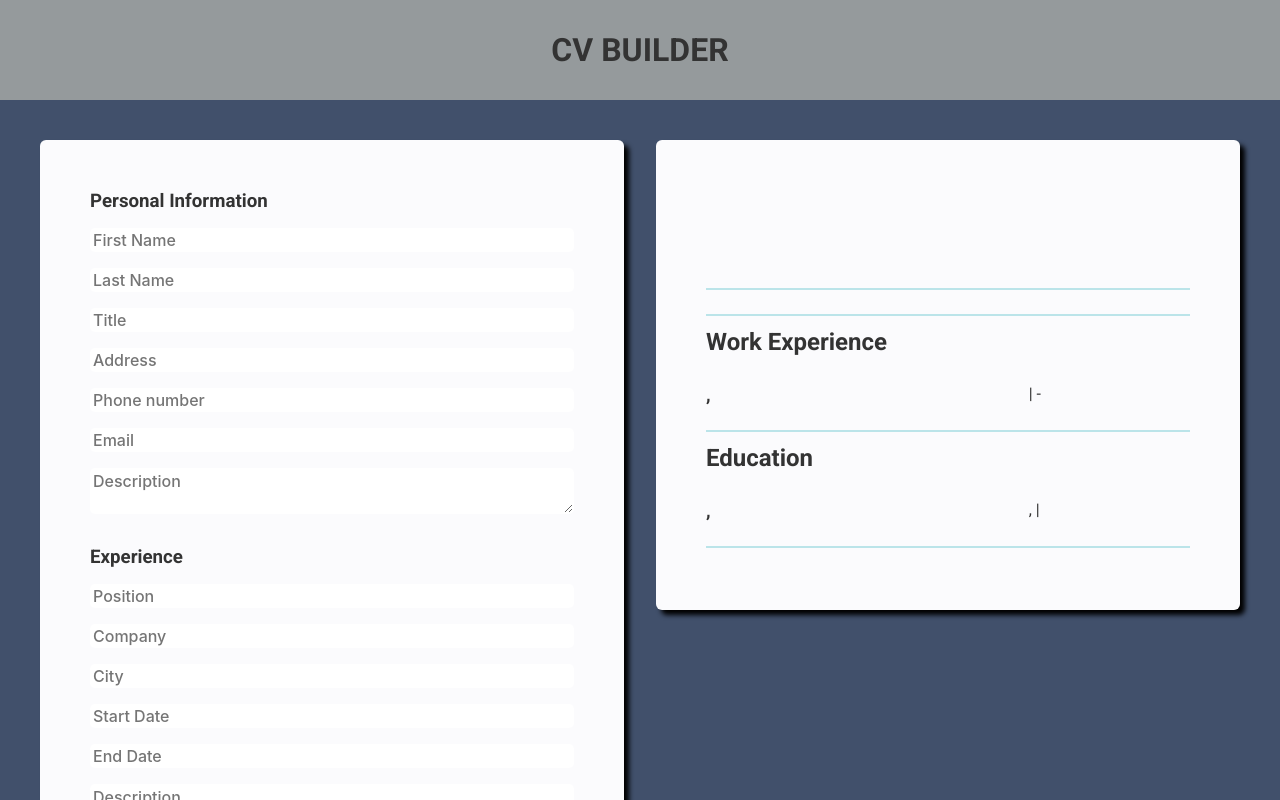
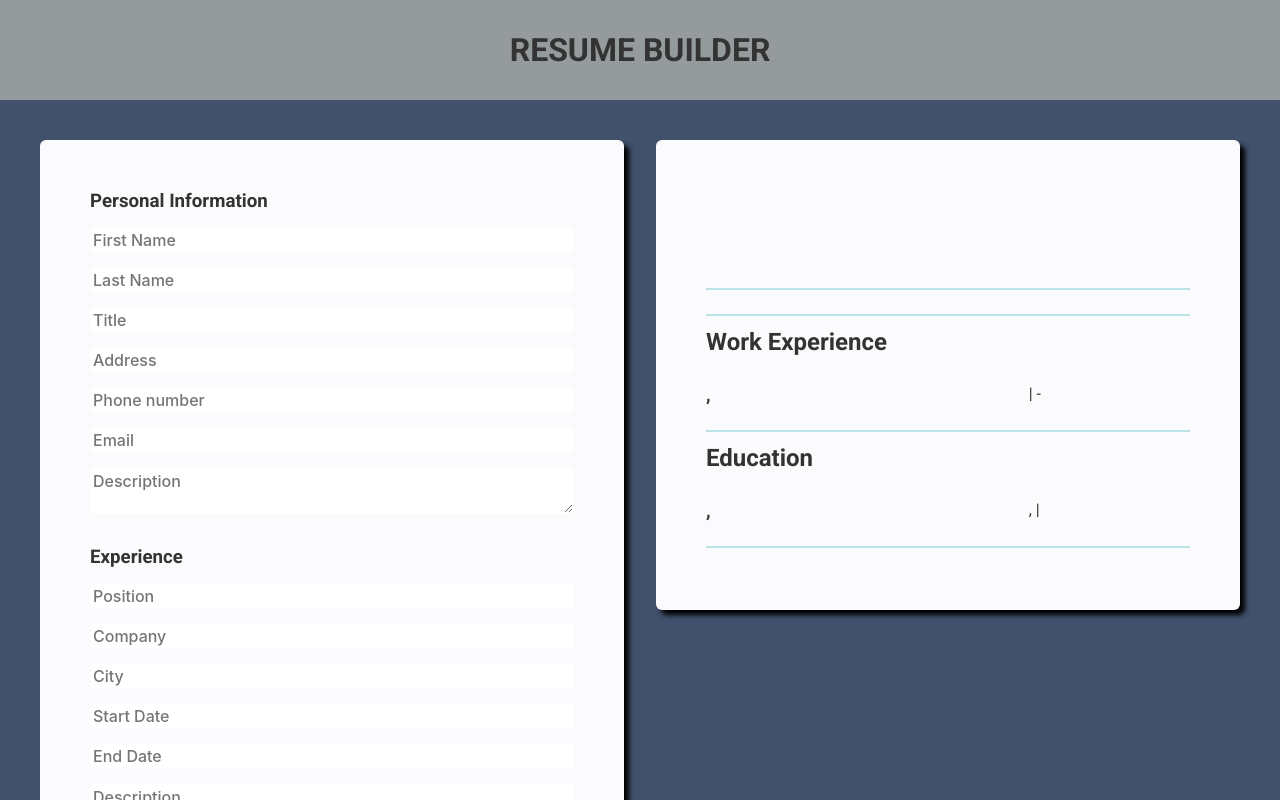
Before and after one commit to alexp141/resume-builder, a React (Vite) app: page / in a window 1280 px wide. Shown: the top 800 px of the page. Built offline with nearby package versions, Linux system fonts and the light colour scheme.

Commit message:
updated header

```diff
--- a/src/Header.jsx
+++ b/src/Header.jsx
@@ -4,7 +4,7 @@ function Header() {
 
     return (
         <div className="header">
-            <h1>CV BUILDER</h1>
+            <h1>RESUME BUILDER</h1>
         </div>
     );
 }
```
